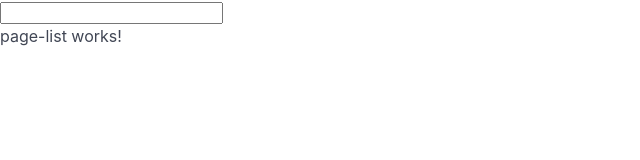
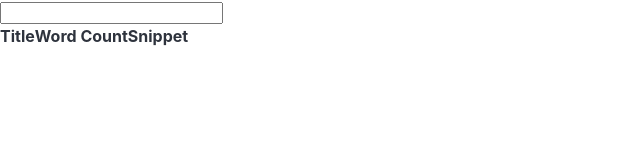
Before and after one commit to kagboton/wsearch, an Angular app: page / in a window 1280 px wide. Shown: the top 160 px of the page, without its empty margins (0-640 px from the left). Built offline with nearby package versions, Linux system fonts and the light colour scheme.

Commit message:
send api response to page-list

```diff
--- a/src/app/app.component.html
+++ b/src/app/app.component.html
@@ -1,2 +1,2 @@
 <app-search-bar (submitted)="onTerm($event)"></app-search-bar>
-<app-page-list></app-page-list>
+<app-page-list [pages]="pages"></app-page-list>
--- a/src/app/app.component.ts
+++ b/src/app/app.component.ts
@@ -3,21 +3,26 @@
 import { PageListComponent } from './page-list/page-list.component';
 import { SearchBarComponent } from './search-bar/search-bar.component';
 import { WikipediaService } from './wikipedia.service';
+import { HttpClientModule } from '@angular/common/http';
 
 @Component({
   selector: 'app-root',
   standalone: true,
-  imports: [RouterOutlet, PageListComponent, SearchBarComponent],
+  imports: [RouterOutlet, PageListComponent, SearchBarComponent, HttpClientModule],
   templateUrl: './app.component.html',
   styleUrl: './app.component.css'
 })
 export class AppComponent {
 
+  pages = [];
+
   constructor(private wikipedia: WikipediaService) {
   }
 
   onTerm(term: string) {
-    const results = this.wikipedia.search(term);
-    console.log('search term :', results);
+    this.wikipedia.search(term).subscribe((response: any) => {
+      this.pages = response.query.search;
+    });
+
   }
 }
--- a/src/app/page-list/page-list.component.html
+++ b/src/app/page-list/page-list.component.html
@@ -1 +1,14 @@
-<p>page-list works!</p>
+<table>
+  <thead>
+    <th>Title</th>
+    <th>Word Count</th>
+    <th>Snippet</th>
+  </thead>
+  <tbody>
+    <tr *ngFor="let page of pages">
+      <td>{{page.title}}</td>
+      <td>{{page.wordcount}}</td>
+      <td>{{page.snippet}}</td>
+    </tr>
+  </tbody>
+</table>
```
Also changed, not shown: src/app/page-list/page-list.component.ts (+4 -3 lines).
